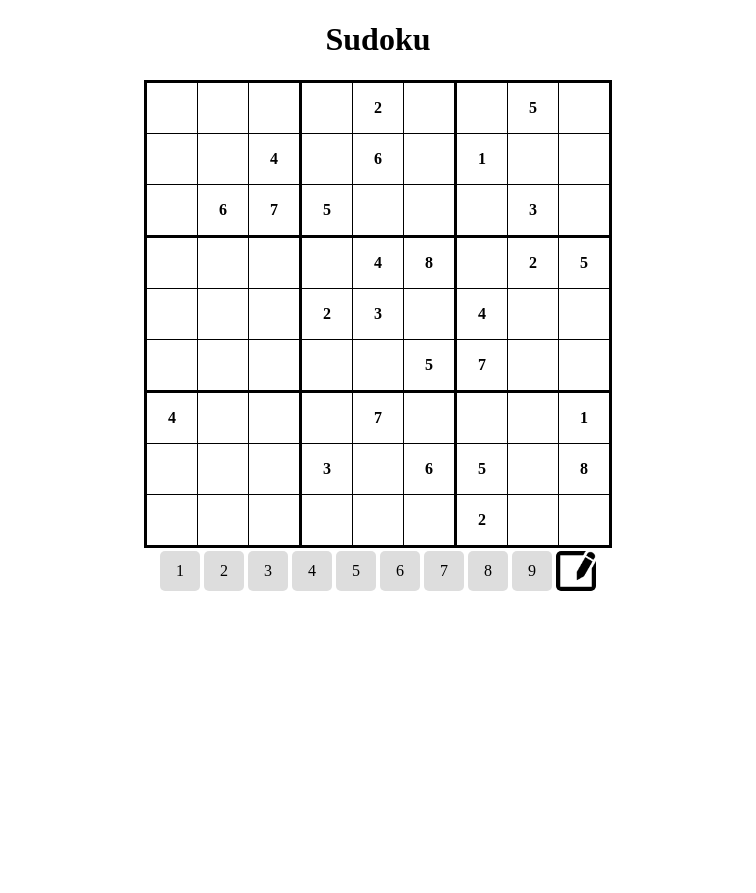
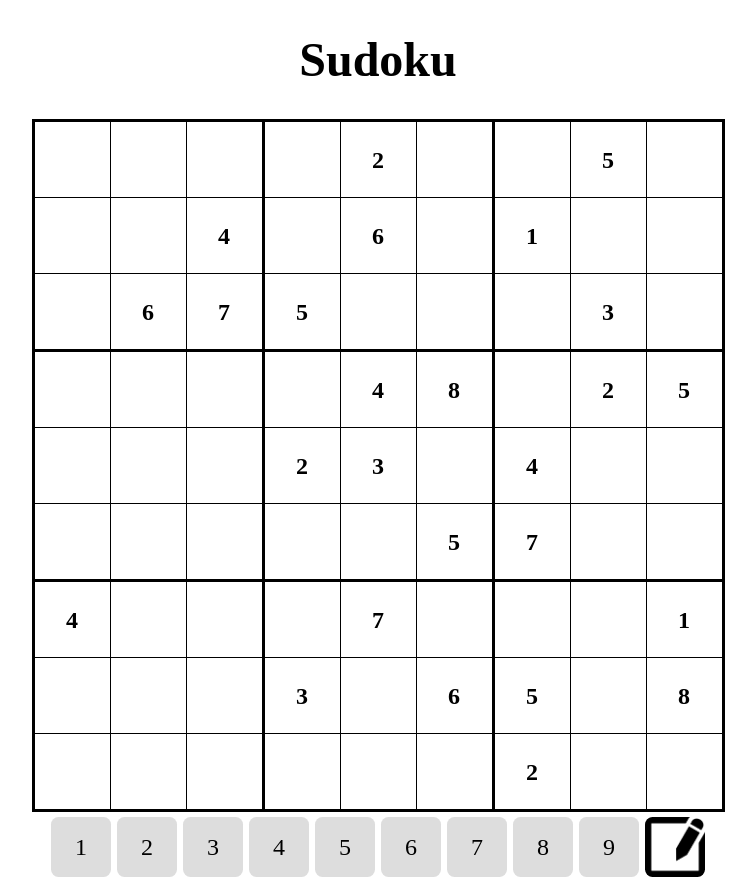
Before and after one commit to AaronE314/Sudoku, an Angular app: page / in a window 1280 px wide. Shown: the whole page, without its empty margins (262-1018 px from the left). Before the commit the page ends 800 px from the top, so only its background shows below. Built offline with nearby package versions, Linux system fonts and the light colour scheme.

Commit message:
adjusted zoom

```diff
--- a/src/app/app.component.html
+++ b/src/app/app.component.html
@@ -1,3 +1,4 @@
+
 
 
 <div align='center'>
--- a/src/main.ts
+++ b/src/main.ts
@@ -6,6 +6,7 @@ import { environment } from './environments/environment';
 
 if (environment.production) {
   enableProdMode();
+  window.console.log = () => {};
 }
 
 platformBrowserDynamic()
--- a/src/styles.css
+++ b/src/styles.css
@@ -1 +1,4 @@
 /* You can add global styles to this file, and also import other style files */
+html {
+    zoom: 150%
+}
```
